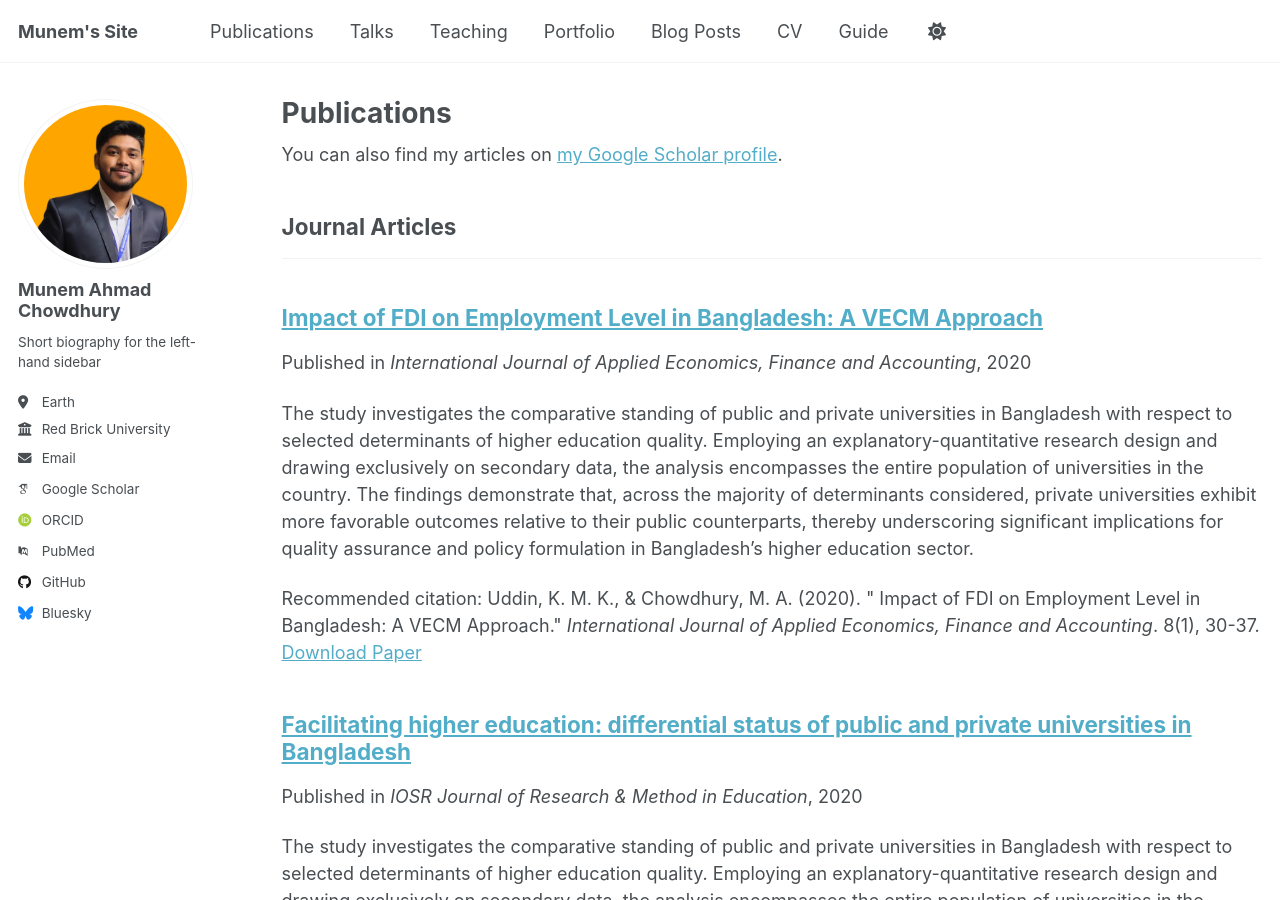
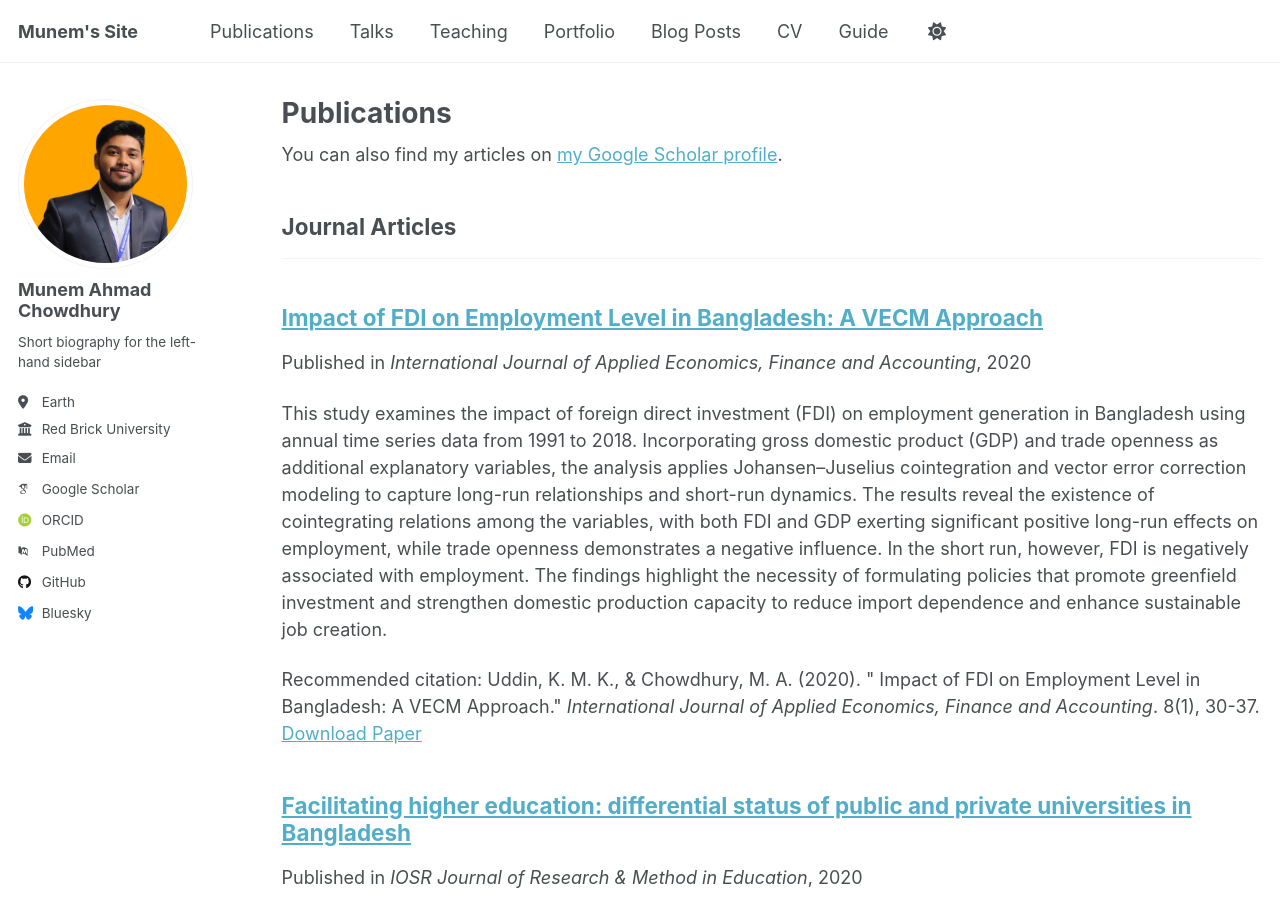
Before and after one commit to munemahmad/munemahmad.github.io, a Jekyll site: the page built from _pages/publications.html, in a window 1280 px wide and 900 px high. Built offline with Jekyll 4.4.1, drawn with Linux system fonts in a browser that asks for light colours; some web fonts are replaced; a script that is not in the unit is left out.

Commit message:
Update paper2.md

```diff
--- a/_publications/paper2.md
+++ b/_publications/paper2.md
@@ -3,7 +3,7 @@ title: "Impact of FDI on Employment Level in Bangladesh: A VECM Approach"
 collection: publications
 category: manuscripts
 permalink: /publication/paper2
-excerpt: 'The study investigates the comparative standing of public and private universities in Bangladesh with respect to selected determinants of higher education quality. Employing an explanatory-quantitative research design and drawing exclusively on secondary data, the analysis encompasses the entire population of universities in the country. The findings demonstrate that, across the majority of determinants considered, private universities exhibit more favorable outcomes relative to their public counterparts, thereby underscoring significant implications for quality assurance and policy formulation in Bangladesh’s higher education sector.'
+excerpt: 'This study examines the impact of foreign direct investment (FDI) on employment generation in Bangladesh using annual time series data from 1991 to 2018. Incorporating gross domestic product (GDP) and trade openness as additional explanatory variables, the analysis applies Johansen–Juselius cointegration and vector error correction modeling to capture long-run relationships and short-run dynamics. The results reveal the existence of cointegrating relations among the variables, with both FDI and GDP exerting significant positive long-run effects on employment, while trade openness demonstrates a negative influence. In the short run, however, FDI is negatively associated with employment. The findings highlight the necessity of formulating policies that promote greenfield investment and strengthen domestic production capacity to reduce import dependence and enhance sustainable job creation.'
 date: 2020-10-22
 venue: 'International Journal of Applied Economics, Finance and Accounting'
 paperurl: 'http://munemahmadchowdhury.github.io/files/paper2.pdf'
```
